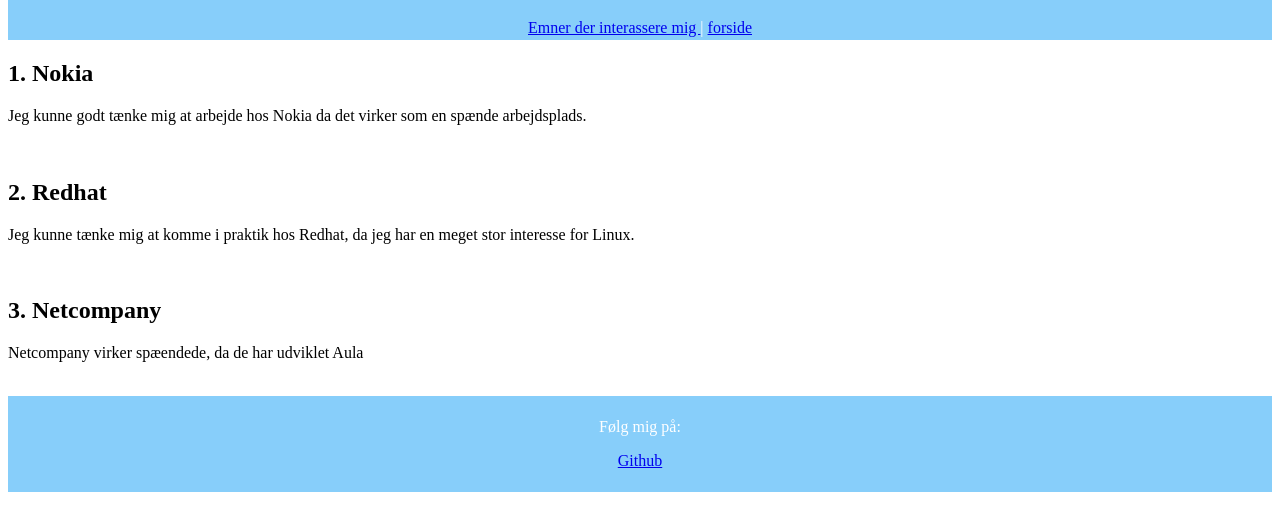
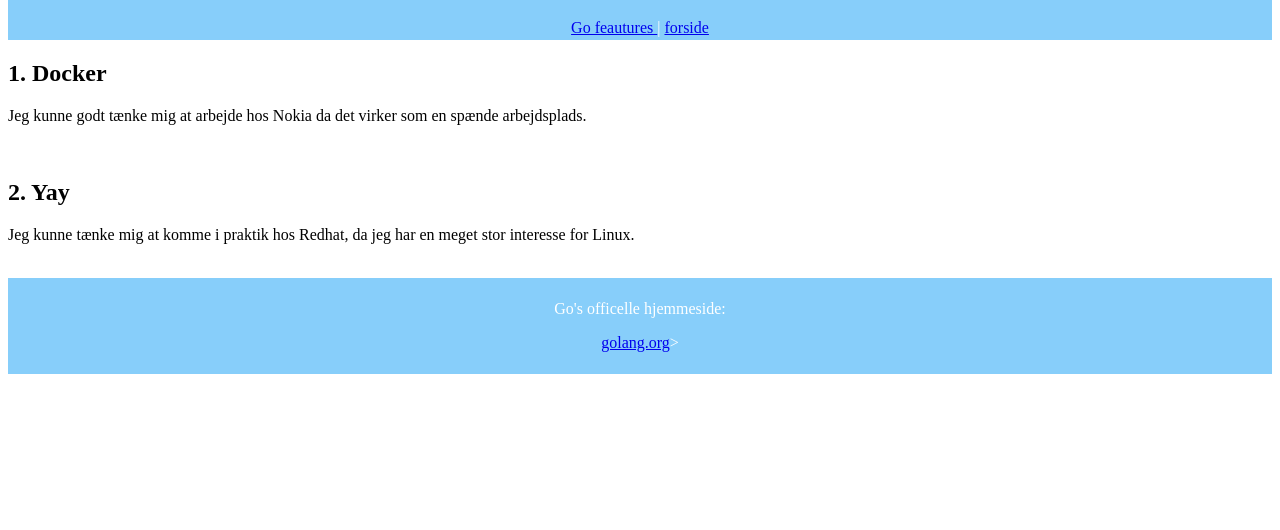
Before and after one commit to Sune1998/goprojekjt, a plain HTML site: page static/programmer.html in a window 1280 px wide. Shown: the part 72-602 px from the top of the page. Drawn offline with Linux system fonts and the light colour scheme.

Commit message:
added some stuff

```diff
--- a/static/programmer.html
+++ b/static/programmer.html
@@ -10,22 +10,20 @@
    <header>
        <h1>Praktik virksomheder</h1>
        <nav>
-        <a href="emmner.html" target="_blank">Emner der interassere mig </a> |
+        <a href="feauturs.html" target="_blank">Go feautures </a> |
        <a href="index.html" target="_blank">forside </a>
        </nav>
    </header>
-    <h2>1. Nokia</h2>
+    <h2>1. Docker</h2>
     <p>Jeg kunne godt tænke mig at arbejde hos Nokia da det virker som en spænde arbejdsplads.</p>
     <br>
-    <h2>2. Redhat</h2>
+    <h2>2. Yay</h2>
     <p>Jeg kunne tænke mig at komme i praktik hos Redhat, da jeg har en meget stor interesse for Linux.</p>
     <br>
-    <h2>3. Netcompany</h2>
-    <p>Netcompany virker spæendede, da de har udviklet Aula</p>
-    <br>
    <footer>
-    <p>Følg mig på:</p>
-    <p><a href="https://github.com/Sune1998">Github</a></p>
+    <p>Go's officelle hjemmeside:</p>
+        <p>
+<a href="https://golang.org/">golang.org</a>>
 </footer>
 </body>
 </html>
```
Also changed, not shown: static/feauturs.html (+6 -7 lines).
